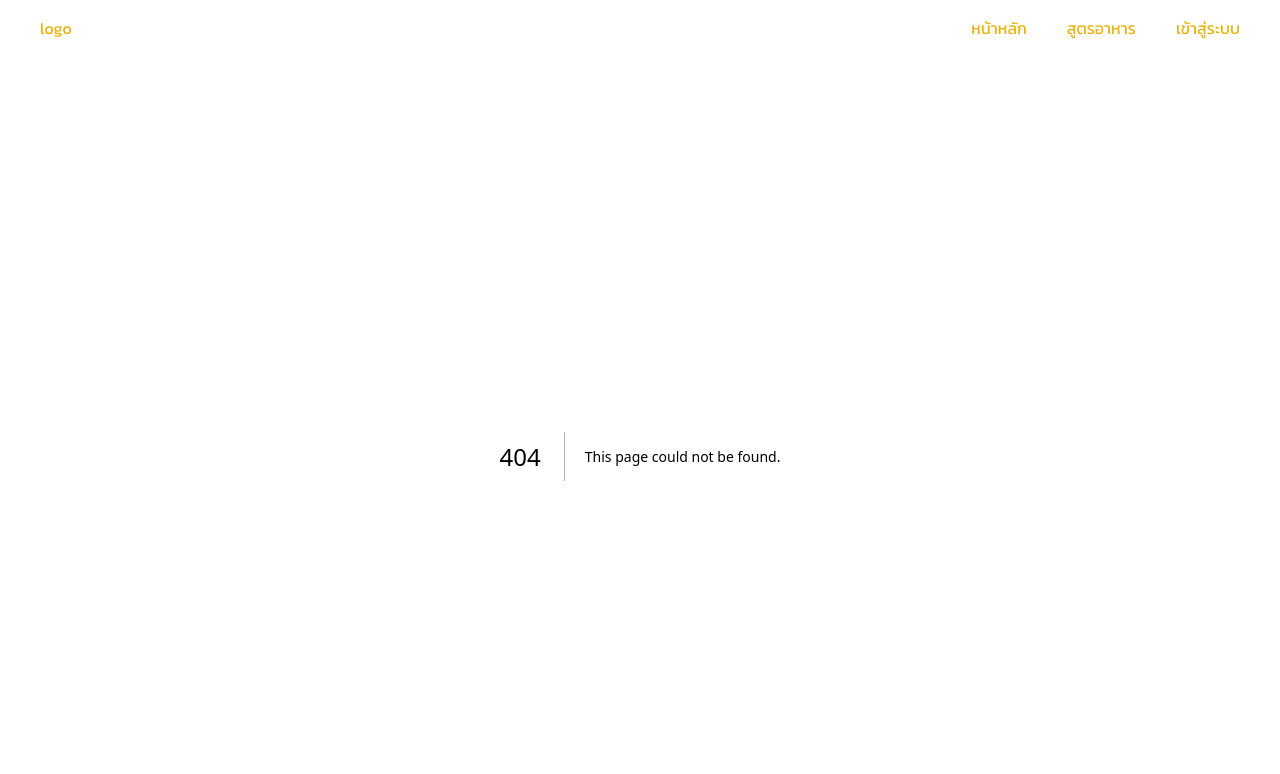
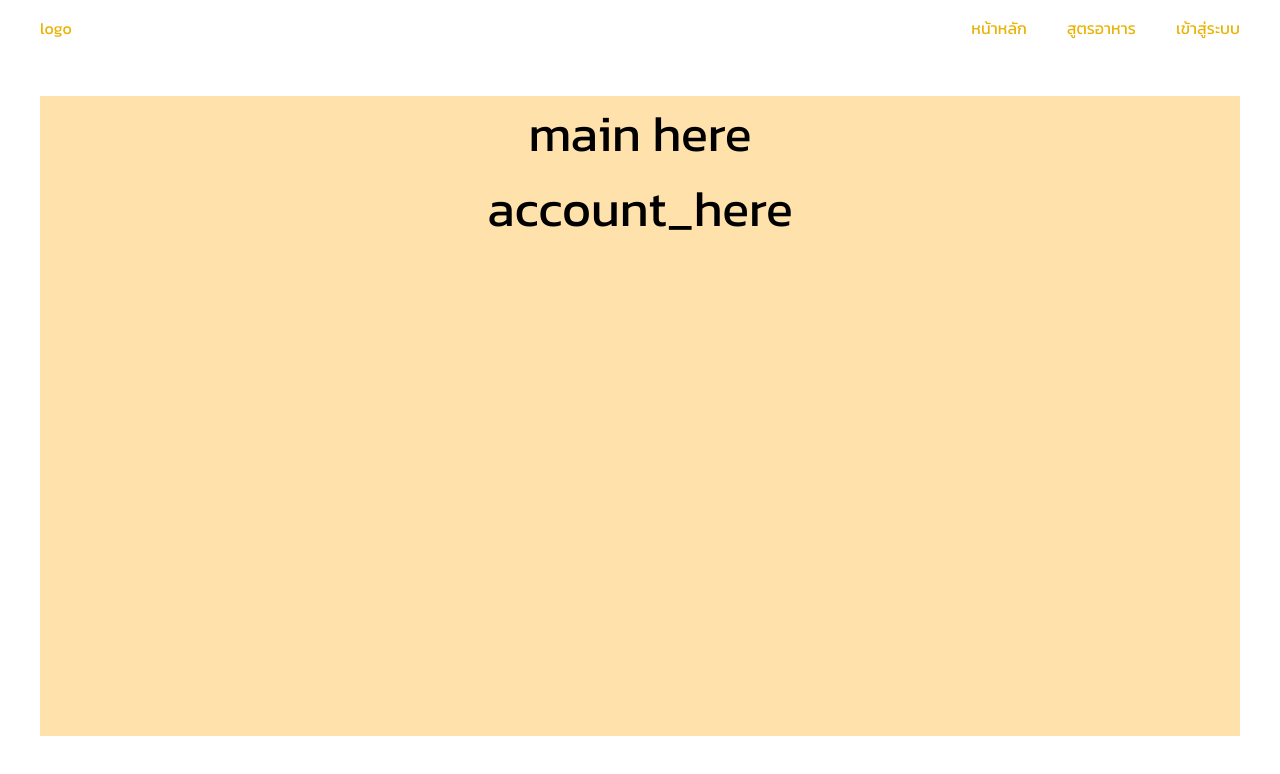
Before and after one commit to KorawichManeeratana/ISAD-Project, a Next.js app in the folder gourmetguide/: page /admin in a window 1280 px wide. Before the commit this address had no page. Shown: the top 774 px of the page. Built offline with nearby package versions, Linux system fonts and the light colour scheme.

Commit message:
adminadd

```diff
--- a/gourmetguide/src/app/admin/layout.tsx
+++ /dev/null
@@ -1,38 +0,0 @@
-import type { Metadata } from "next";
-import localFont from "next/font/local";
-import "./globals.css";
-import { Component } from "react";
-
-
-const geistSans = localFont({
-  src: "./fonts/GeistVF.woff",
-  variable: "--font-geist-sans",
-  weight: "100 900",
-});
-const geistMono = localFont({
-  src: "./fonts/GeistMonoVF.woff",
-  variable: "--font-geist-mono",
-  weight: "100 900",
-});
-
-export const metadata: Metadata = {
-  title: "Create Next App",
-  description: "Generated by create next app",
-};
-
-export default function RootLayout({
-  children,
-}: Readonly<{
-  children: React.ReactNode;
-}>) {
-  return (
-    <html lang="en">
-      <body
-        className={`${geistSans.variable} ${geistMono.variable} antialiased`}
-      >
-      {children}
-      <footer></footer>
-      </body>
-    </html>
-  );
-}
--- a/gourmetguide/src/app/admin/main_admin.tsx
+++ /dev/null
@@ -1,9 +0,0 @@
-import React from 'react'
-
-function main_admin() {
-  return (
-    <div>main_admin</div>
-  )
-}
-
-export default main_admin
--- /dev/null
+++ b/gourmetguide/src/app/admin/page.css
@@ -0,0 +1,22 @@
+*{
+    box-sizing: border-box;
+}
+
+body{
+    margin: 0;
+    background: #ffffff;
+    color: black;
+}
+
+.admin_main_page{
+    margin: 40px;
+    height: 640px;
+    font-size: 50px;
+    text-align: center;
+    color: black;
+    background: rgb(255, 225, 172);
+}
+
+.admin_acc{
+    border-style: dotted;
+}
--- /dev/null
+++ b/gourmetguide/src/app/admin/page.tsx
@@ -0,0 +1,13 @@
+import React from 'react'
+import Admin_main from '../components/Admin_main'
+import './page.css';
+
+function Admin_page() {
+  return (
+    <div className='admin_main_page'>
+        <Admin_main />
+    </div>
+  )
+}
+
+export default Admin_page;
--- /dev/null
+++ b/gourmetguide/src/app/components/Admin_acc.tsx
@@ -0,0 +1,7 @@
+import exp from 'constants'
+import React from 'react'
+
+function Admin_acc(){
+    return <div>account_here</div>
+}
+export default Admin_acc
--- /dev/null
+++ b/gourmetguide/src/app/components/Admin_main.tsx
@@ -0,0 +1,10 @@
+import exp from 'constants'
+import React from 'react'
+import Admin_acc from './Admin_acc';
+
+function Admin_main(){
+    return <div> main here
+                <div><Admin_acc /></div>
+            </div>
+}
+export default Admin_main
```
